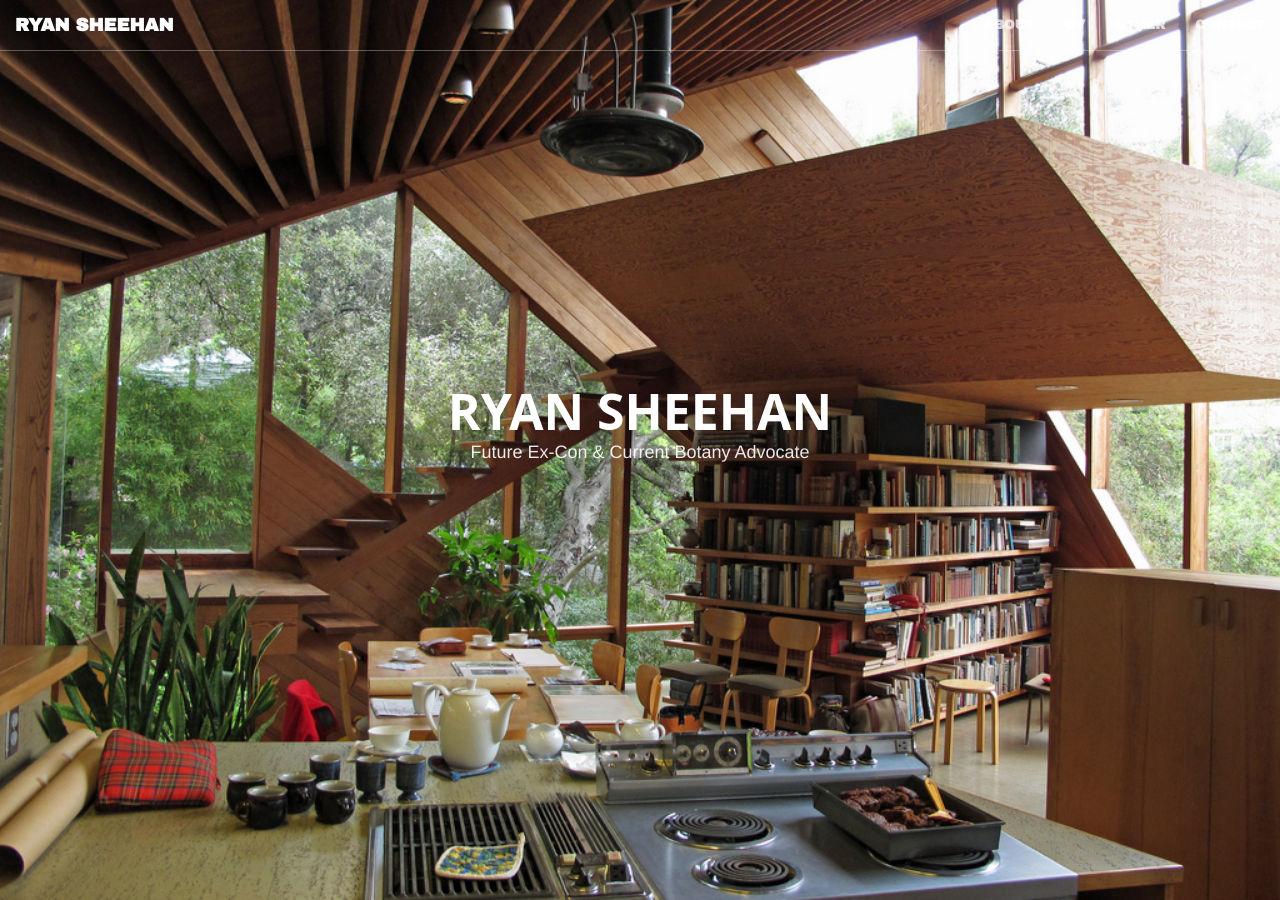
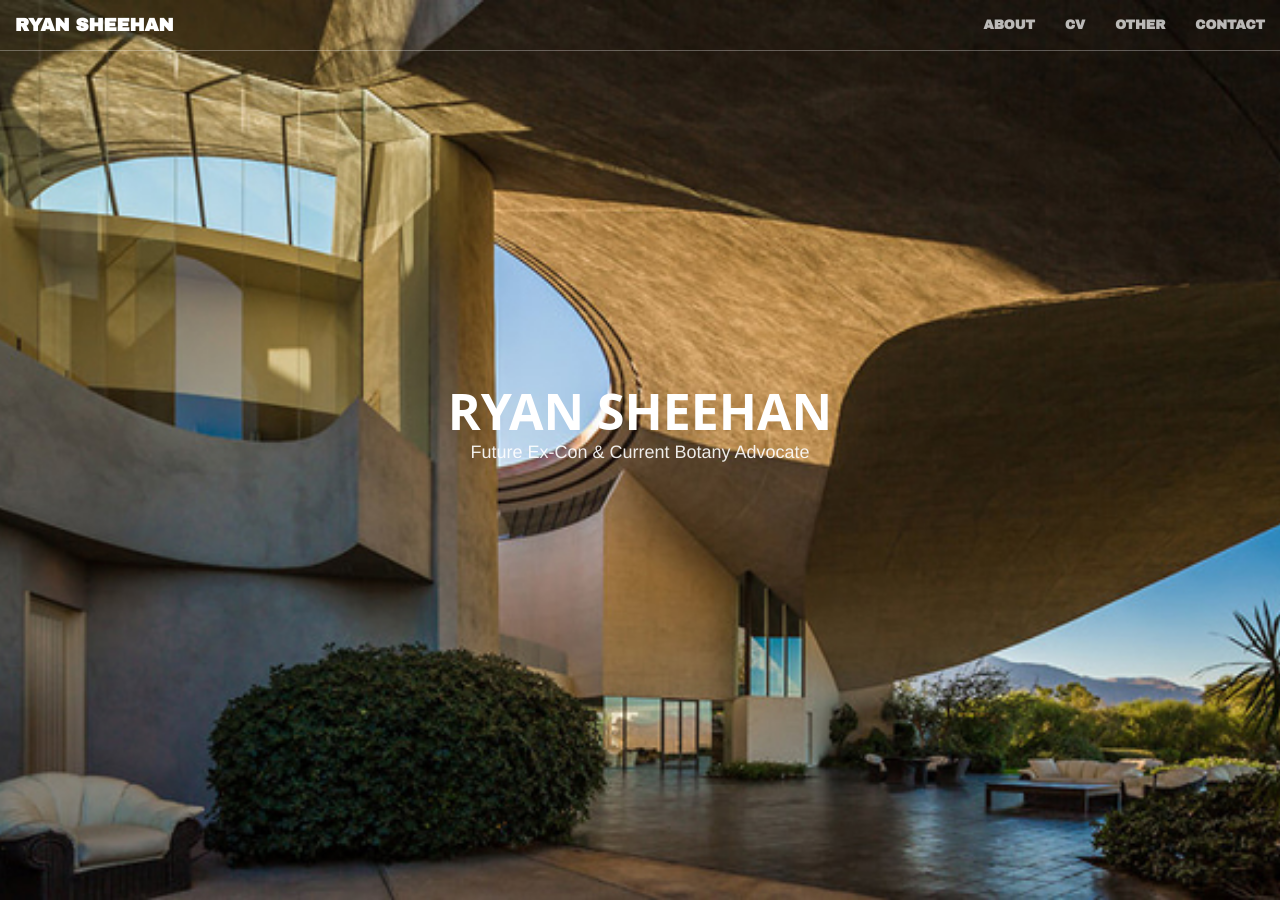
Before and after one commit to Ryan-Sheehan/Ryan-Sheehan.github.io, a Jekyll site: the page index.html, which Jekyll copies as it is, in a window 1280 px wide and 900 px high. Built offline with Jekyll 4.4.1, drawn with Linux system fonts in a browser that asks for light colours; nearby versions of some CDN libraries.

Commit message:
Update index.html

```diff
--- a/index.html
+++ b/index.html
@@ -51,7 +51,7 @@
 			    </nav>
 
 			    <!-- Header -->
-			    <header style="background-image: url('https://rawgit.com/Ryan-Sheehan/Ryan-Sheehan.github.io/master/images/IMG_1130.JPG')">
+			    <header style="background-image: url('https://rawgit.com/Ryan-Sheehan/Ryan-Sheehan.github.io/master/images/0607f6892b33acb09af716effe2d729a.jpg')">
 				<div class="header-content">
 				    <div class="header-content-inner">
 					<h1 id="homeHeading">Ryan Sheehan</h1>
```
